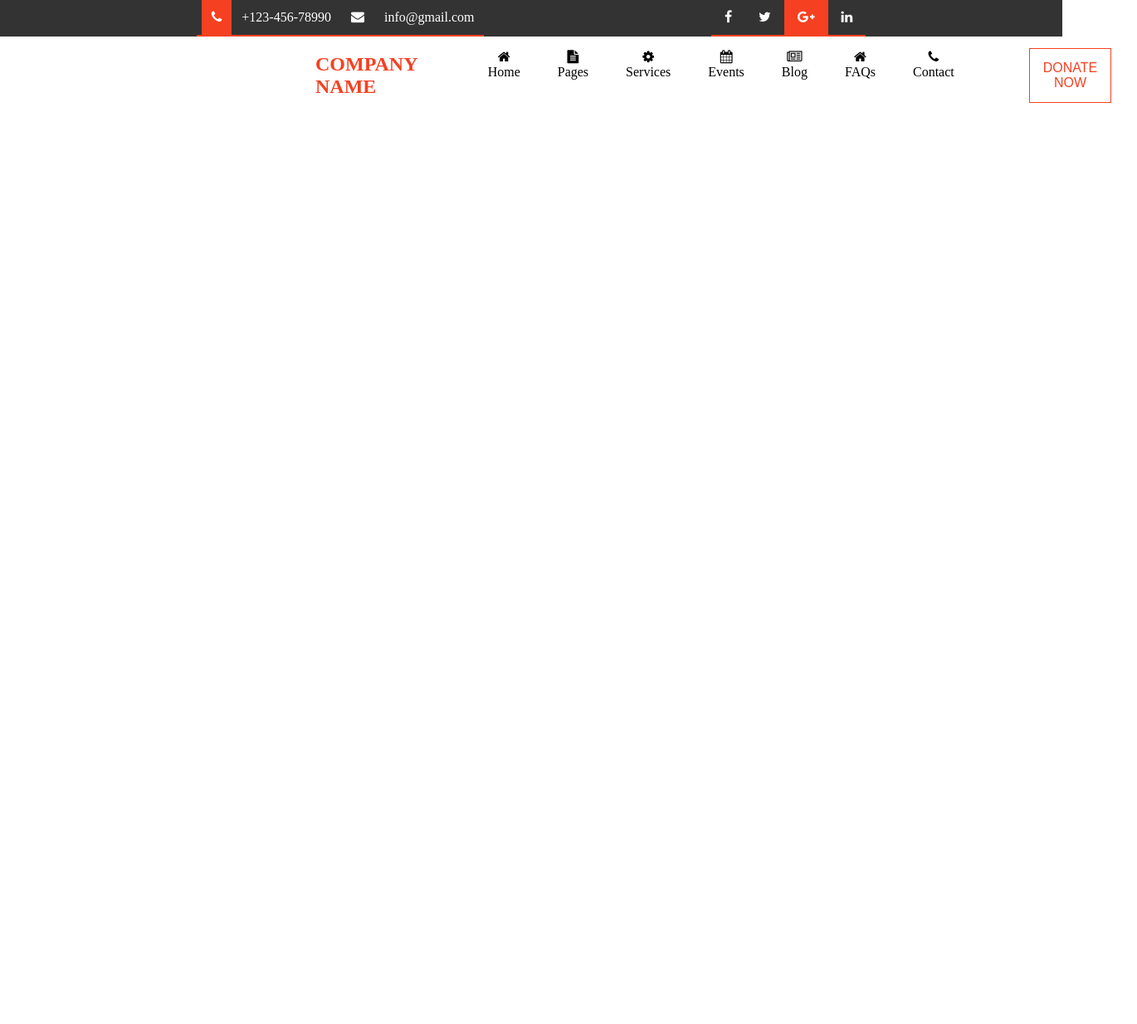
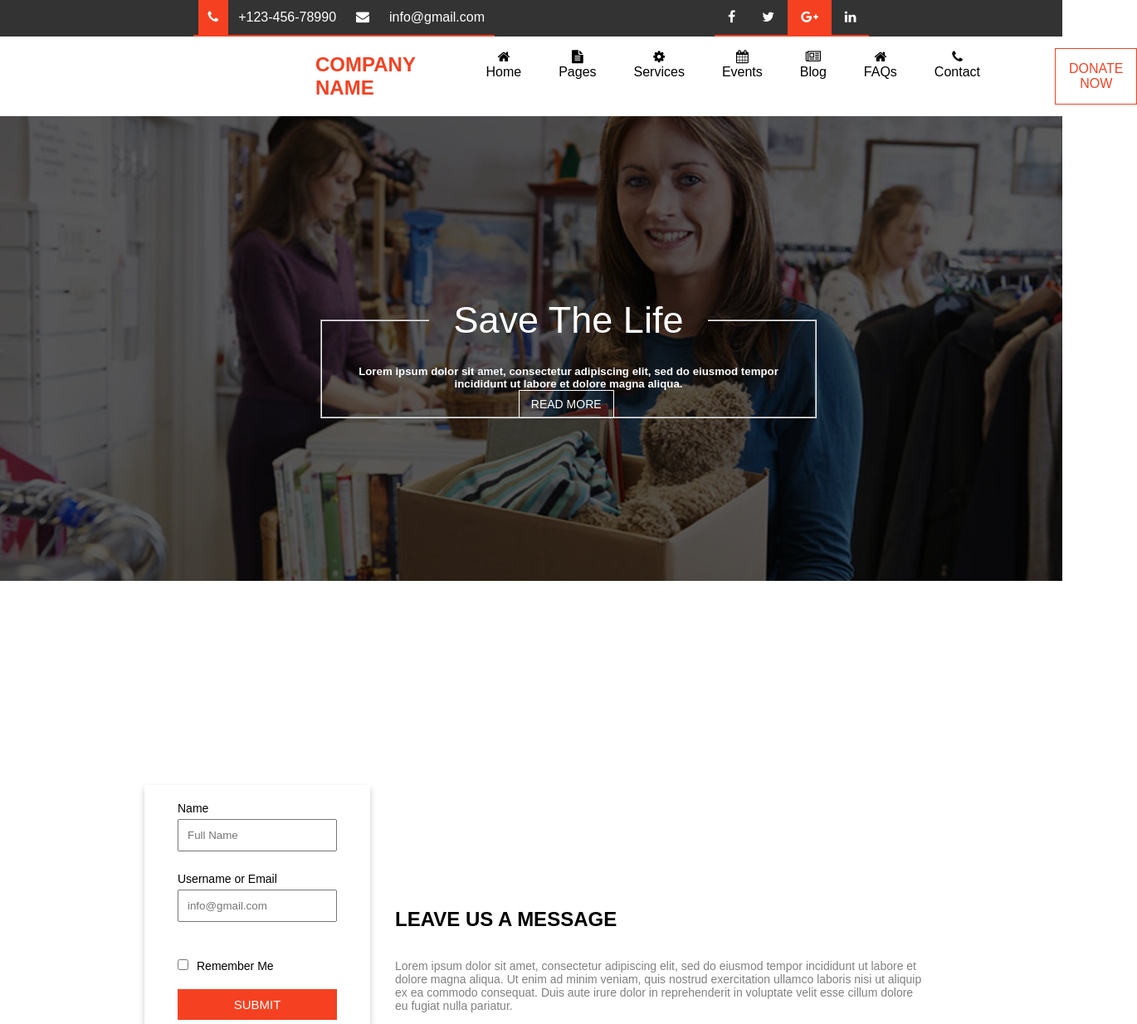
Before and after one commit to anirudh-v2/html-training, a plain HTML site: page index.html in a window 1280 px wide. Shown: the whole page at 83% size, 1370 px wide, since content can reach past the window. Before the commit the page ends 800 px from the top, so only its background shows below. Drawn offline with Linux system fonts and the light colour scheme.

Commit message:
create contact form

```diff
--- a/index.html
+++ b/index.html
@@ -27,23 +27,67 @@
         </ul>
     </header>
     <nav class="navbar">
-            <h1 class="nav-brand"><a>COMPANY NAME</a></h1>
+        <h1 class="nav-brand"><a>COMPANY NAME</a></h1>
         <ul>
-
-            <li class="nav-item"><i class="fa fa-home" aria-hidden="true"></i><span>Home</span></li>
-            <li class="nav-item"><i class="fa fa-file-text" aria-hidden="true"></i><span>Pages</span></li>
-            <li class="nav-item"><i class="fa fa-cog" aria-hidden="true"></i><span>Services</span></li>
-            <li class="nav-item"><i class="fa fa-calendar" aria-hidden="true"></i><span>Events</span></li>
-            <li class="nav-item"><i class="fa fa-newspaper-o" aria-hidden="true"></i> <span>Blog</span></li>
-            <li class="nav-item"><i class="fa fa-home" aria-hidden="true"></i><span>FAQs</span></li>
-            <li class="nav-item"><i class="fa fa-phone" aria-hidden="true"></i><span>Contact</span></li>
-
+            <li class="nav-item"><a><i class="fa fa-home" aria-hidden="true"></i><span>Home</span></a></li>
+            <li class="nav-item dropdown">
+                <a><i class="fa fa-file-text" aria-hidden="true"></i><span>Pages</span></a>
+                <div class="dropdown-content">
+                    <a>About Us</a>
+                    <a>Volunteer Details</a>
+                    <a>Our Gallery</a>
+                    <a>Error 404</a>
+                    <a>Comming Soon</a>
+                </div>
+            </li>
+            <li class="nav-item"><a><i class="fa fa-cog" aria-hidden="true"></i><span>Services</span></a></li>
+            <li class="nav-item"><a><i class="fa fa-calendar" aria-hidden="true"></i><span>Events</span></a></li>
+            <li class="nav-item"><a><i class="fa fa-newspaper-o" aria-hidden="true"></i> <span>Blog</span></a></li>
+            <li class="nav-item"><a><i class="fa fa-home" aria-hidden="true"></i><span>FAQs</span></a></li>
+            <li class="nav-item"><a><i class="fa fa-phone" aria-hidden="true"></i><span>Contact</span></a></li>
         </ul>
         <button>DONATE NOW</button>
     </nav>
-    <section class="carousel">
+    <section class="slider-container">
+        <div class="slider">
+            <div class="slider-image">
+                <img src="images/slider.jpg" alt="slide-image" width="100%">
+            </div>
+            <div class="slider-content">
+                <fieldset>
+                    <legend>Save The Life</legend>
+                    <h5>Lorem ipsum dolor sit amet, consectetur adipiscing elit, sed do eiusmod tempor incididunt ut labore et dolore magna aliqua.</h5>
+                    <div class="bottom-legend">
+                        READ MORE
+                    </div>
+                </fieldset>
+            </div>
+        </div>
+        <div class="message-us-container">
+            <div class="form-container">
+                <form action="#" class="notify-form" >
+                    <label for="name">Name</label>
+                    <input type="text" placeholder="Full Name" name="name">
+                    <label for="email">Username or Email</label>
+                    <input type="text" placeholder="info@gmail.com" name="email">
+                    <label>
+                        <input type="checkbox" >Remember Me
+                    </label>
+                    <input type="button" value="SUBMIT">
+                </form>
+            </div>
+            <div class="contact-message">
+                <h2>LEAVE US A MESSAGE</h2>
+                <p>
+                    Lorem ipsum dolor sit amet, consectetur adipiscing elit, sed do eiusmod tempor incididunt ut labore et dolore magna aliqua.
+                    Ut enim ad minim veniam, quis nostrud exercitation ullamco laboris nisi ut aliquip ex ea commodo consequat.
+                    Duis aute irure dolor in reprehenderit in voluptate velit esse cillum dolore eu fugiat nulla pariatur.
+                </p>
+            </div>
+        </div>
 
     </section>
+
 </body>
 
 </html>
--- a/styles.css
+++ b/styles.css
@@ -1,3 +1,8 @@
+ *{
+     font-family: Arial, Helvetica, sans-serif;
+
+ }
+
  body{
      margin: 0px;
  }
@@ -79,7 +84,112 @@
     display: block;
 }
 
-.carousel{
-    background-image: url(images/slider.jpg);
+.nav-item a:hover{
+    color: #f54121;
+}
+
+.dropdown-content {
+    display: none;
+    position: absolute;
+    min-width: 160px;
+    margin-top: 22px;
+    background-color: #fff;
+    z-index: 1;
 
 }
+.dropdown-content a{
+    display: block;
+    text-align: left;
+    padding: 12px 16px;
+
+}
+.dropdown:hover .dropdown-content{
+    display: block;
+
+}
+
+.slider{
+    height: 750px;
+    display: flex;
+    align-items: center;
+    justify-content: center;
+}
+.slider-image{
+    height: 750px;
+    filter: brightness(35%);
+
+}
+.slider fieldset{
+    text-align: center;
+    width: 570px;
+}
+.slider-content{
+    color: #fff;
+    position: absolute;
+    top: 45%;
+    left: 30%;
+
+}
+.slider-content legend{
+    font-size: 45px;
+    padding-left: 30px;
+    padding-right: 30px;
+}
+.bottom-legend{
+    position: absolute;
+    bottom: 0;
+    left:40%;
+    border: 1px solid white;
+    padding: 8px 14px;
+    font-size: 14px;
+}
+.form-container{
+    box-shadow: 0 4px 8px 0 rgba(0,0,0,0.2);
+    width: 15%;
+    padding: 0px 40px;
+    margin-left: 10px;
+    margin-top: 56px;
+}
+
+.notify-form{
+    display: flex;
+    flex-direction: column;
+}
+
+.notify-form label{
+    font-size: 14px;
+    margin-top: 20px;
+}
+
+.notify-form input{
+    margin-top: 5px;
+    margin-bottom: 5px;
+    padding: 10px;
+}
+input[type="checkbox"] {
+    margin:0;
+    margin-right: 10px;
+}
+.notify-form input:last-child{
+background-color: #f54121;
+border: 1px;
+color: #fff;
+font-size: 15px;
+margin-top: 20px;
+}
+.message-us-container{
+    display: flex;
+    justify-content: center;
+}
+.contact-message{
+    display: flex;
+    flex-direction: column;
+    justify-content: flex-end;
+    margin-left: 30px;
+    width: 50%;
+
+}
+.contact-message p{
+    font-size: 14px;
+    color: gray;
+}
```
